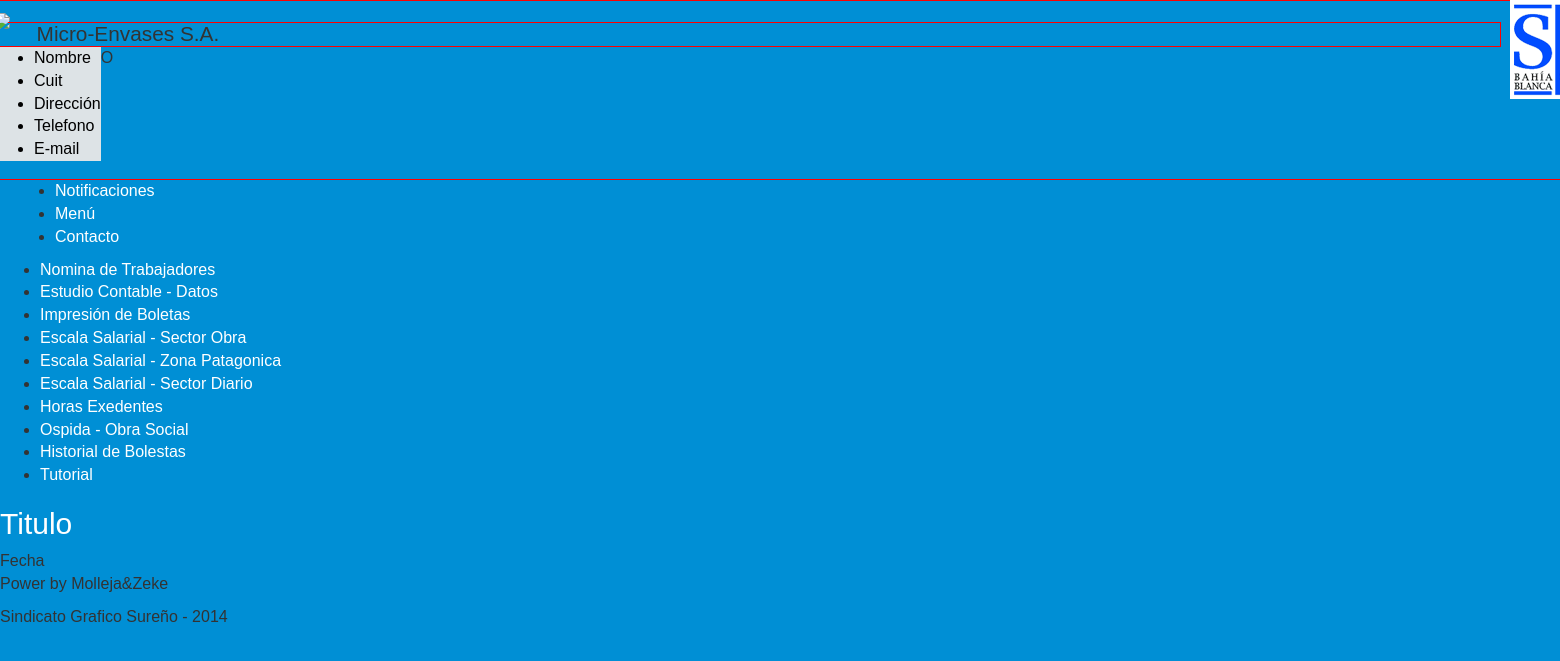
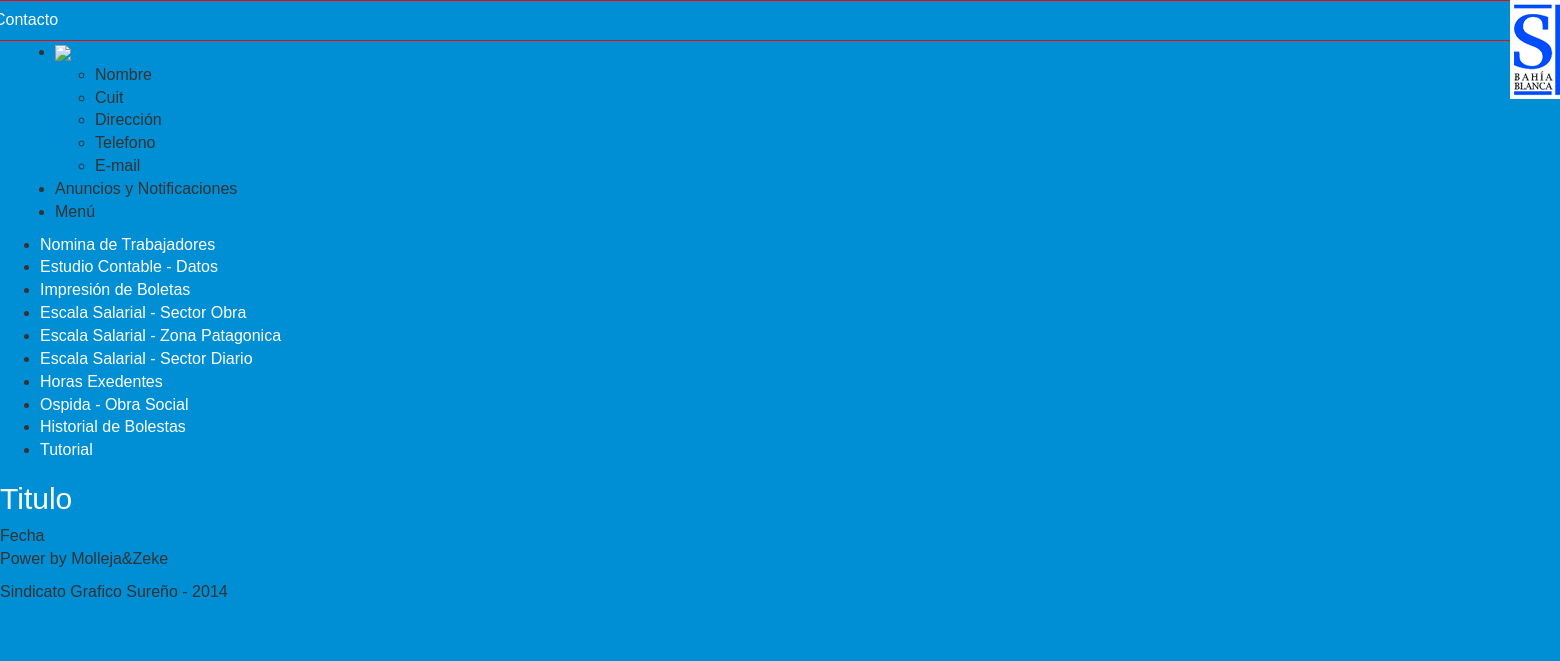
Before and after one commit to Darkzakath/ContableSGSv1.0, a PHP site: page /mockup/index.php in a window 1560 px wide; the page is wider, and only the part inside the window is pictured. Shown: the top 661 px of that part. Run offline with PHP 8.4, Linux system fonts and the light colour scheme.

Commit message:
Nuevos cambios en el index

```diff
--- a/mockup/index.php
+++ b/mockup/index.php
@@ -21,42 +21,34 @@
 </head>
 <body>
  	<header class="row">
- 		<figure id="avatar">
- 			<img src="#" />
+ 		<figure id="logo">
+ 			<img src="../imagenes/sgs-logo.png" />
  		</figure>
- 		<h1>
- 			Micro-Envases S.A.
- 		</h1>
- 		<div class="datos">O
- 			<!--El menú se muestra al hacer click sobre el icono "datos" -->
- 			<ul>
- 				<li>Nombre</li>
- 				<li>Cuit</li>
- 				<li>Dirección</li>
- 				<li>Telefono</li>
- 				<li>E-mail</li>
- 			</ul>
+ 		<!-- Hacer click en el logo te lleva a la pagina de inicio -->
+ 		<div class="contacto">
+ 			<a href="#">Contacto</a>
  		</div>
- 		<!-- Hacer click en el logo te lleva a la pagina de inicio -->
- 		<figure id="logo">
- 			<a href="#"><img src="../imagenes/sgs-logo.png" /></a>
- 		</figure>
  	</header>
  	<nav class="navbar-collapse collapse">
- 		<ul>
+ 		<ul claas="nav nav-justified">
+ 			<li>
+ 				<figure id="avatar">
+		 			<img src="#" />
+		 		</figure>
+ 				<ul id="edit-datos" class="no-visible">
+ 					<li>Nombre</li>
+	 				<li>Cuit</li>
+	 				<li>Dirección</li>
+	 				<li>Telefono</li>
+	 				<li>E-mail</li>
+ 				</ul>
  			</li>
- 			<li id="notificacion_nav">
- 				<a href="#">Notificaciones</a>
- 			</li>
- 			<li id="menu_nav">
- 				<a href="#">Menú</a>
- 			</li>
- 			<li id="contacto_nav">
- 				<a href="#">Contacto</a>
+ 			<li>Anuncios y Notificaciones</li>
+ 			<li>Menú</li>
  		</ul>
  	</nav>
  	<section>
- 		<article class="submenu">
+ 		<article id="submenu" class="no-visible">
  			<ul>
  				<li>
  					<a href="#">Nomina de Trabajadores</a>
```
